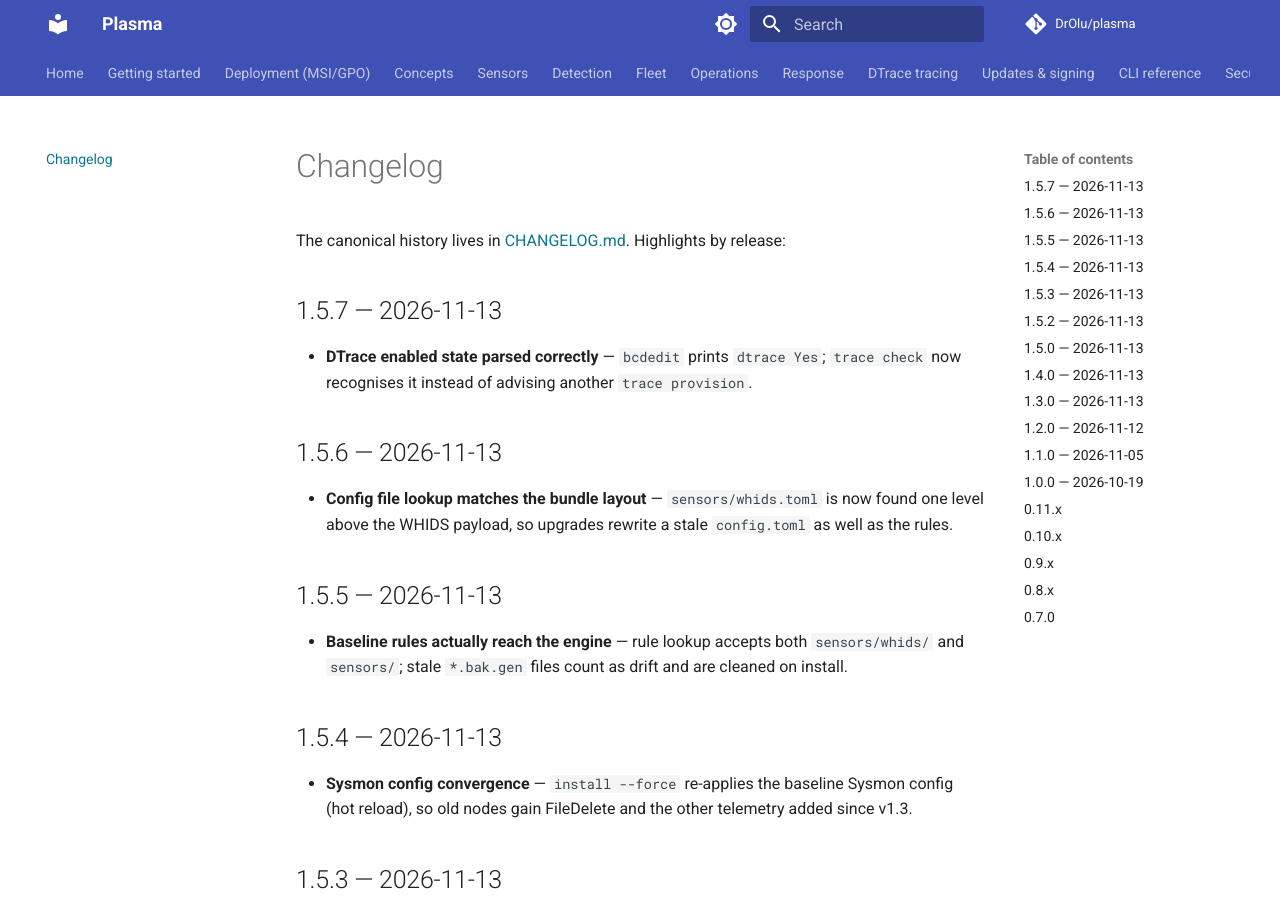
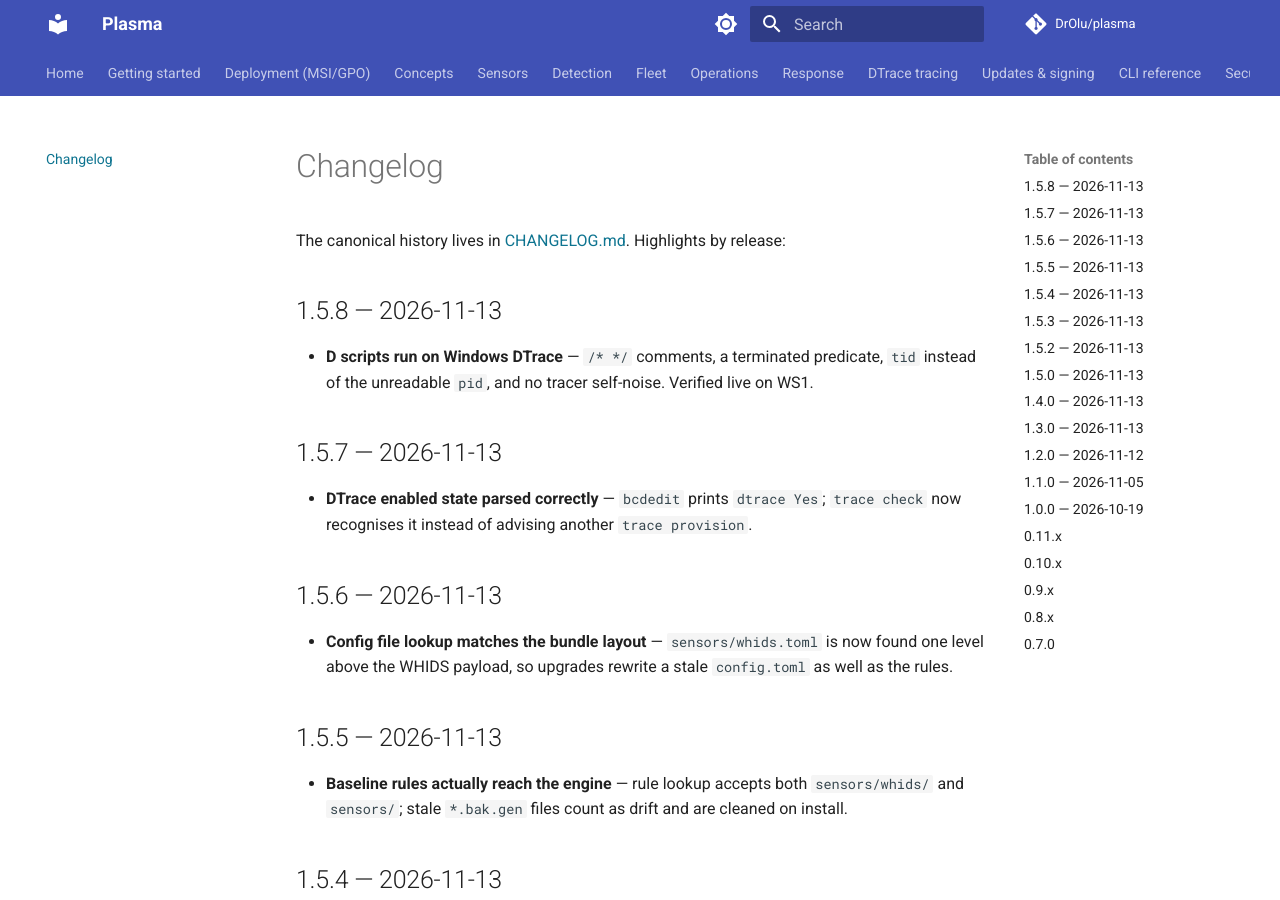
Before and after one commit to DrOlu/plasma, an MkDocs documentation site: the page built from docs/changelog.md, in a window 1280 px wide and 900 px high. Built offline with MkDocs 1.6.1 and Material for MkDocs 9.7.7, drawn with Linux system fonts in a browser that asks for light colours; comment, search, counter and statistics services are not loaded.

Commit message:
fix(trace): make the D scripts run on Windows DTrace
The Windows compiler rejects // comments, process-create's predicate was
unterminated, and pid raises 'invalid user access' in probe context on
this build. Use /* */ comments, close the predicate, emit tid (carried in
the event description), and exclude dtrace.exe so the tracer does not
fill the store with its own syscalls. Verified live on WS1.

```diff
--- a/docs/changelog.md
+++ b/docs/changelog.md
@@ -3,6 +3,12 @@
 The canonical history lives in
 [CHANGELOG.md](https://github.com/DrOlu/plasma/blob/main/CHANGELOG.md).
 Highlights by release:
+
+## 1.5.8 — 2026-11-13
+
+- **D scripts run on Windows DTrace** — `/* */` comments, a terminated
+  predicate, `tid` instead of the unreadable `pid`, and no tracer
+  self-noise. Verified live on WS1.
 
 ## 1.5.7 — 2026-11-13
 
--- a/plasma/__init__.py
+++ b/plasma/__init__.py
@@ -1,5 +1,5 @@
 """Plasma — agent-based EDR bundle with a frozen neuralOS instance."""
 
-__version__ = "1.5.7"
+__version__ = "1.5.8"
 PRODUCT = "Plasma"
 SCHEMA_VERSION = 1
--- a/pyproject.toml
+++ b/pyproject.toml
@@ -4,7 +4,7 @@ build-backend = "setuptools.build_meta"
 
 [project]
 name = "plasma-edr"
-version = "1.5.7"
+version = "1.5.8"
 description = "Plasma — an agent-based EDR bundle: Sentinel detection layer + a frozen neuralOS instance"
 readme = "README.md"
 requires-python = ">=3.9"
```
Also changed, not shown: CHANGELOG.md (+19 -0 lines), 6 other files.
